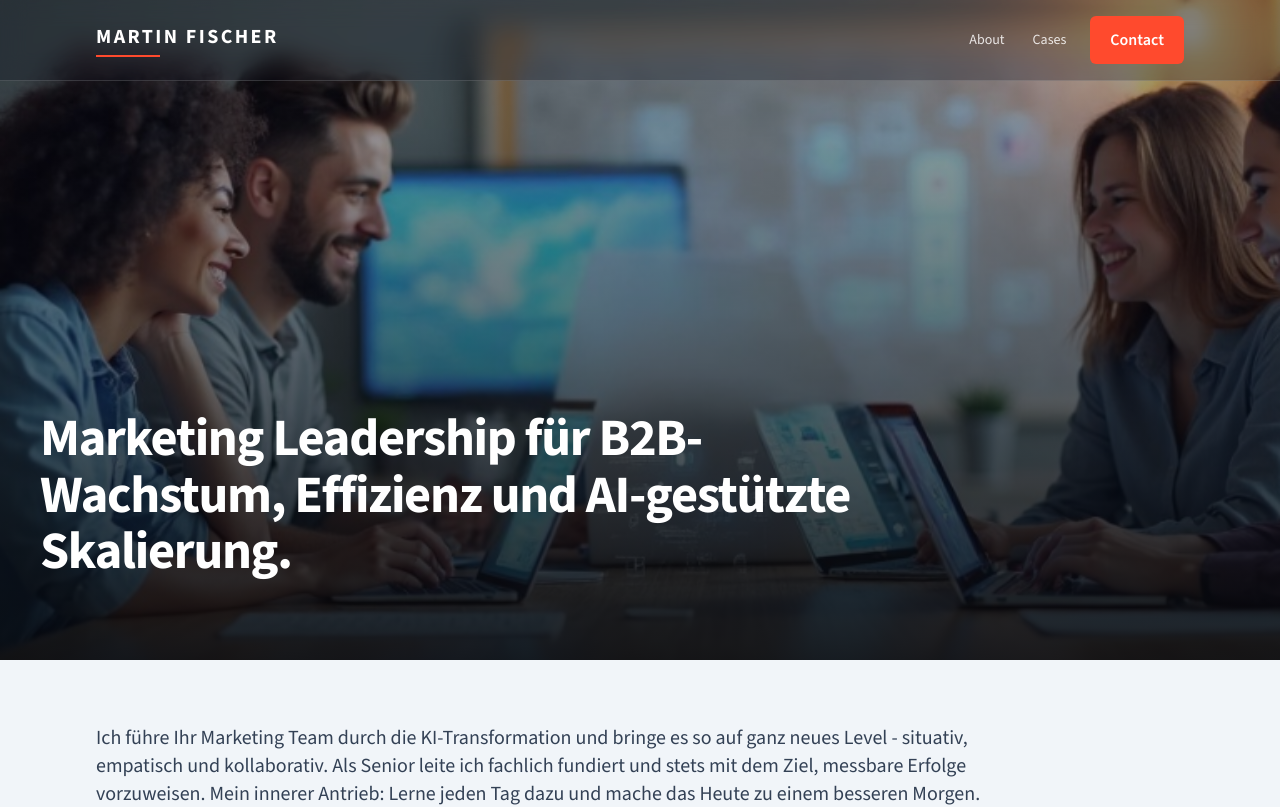
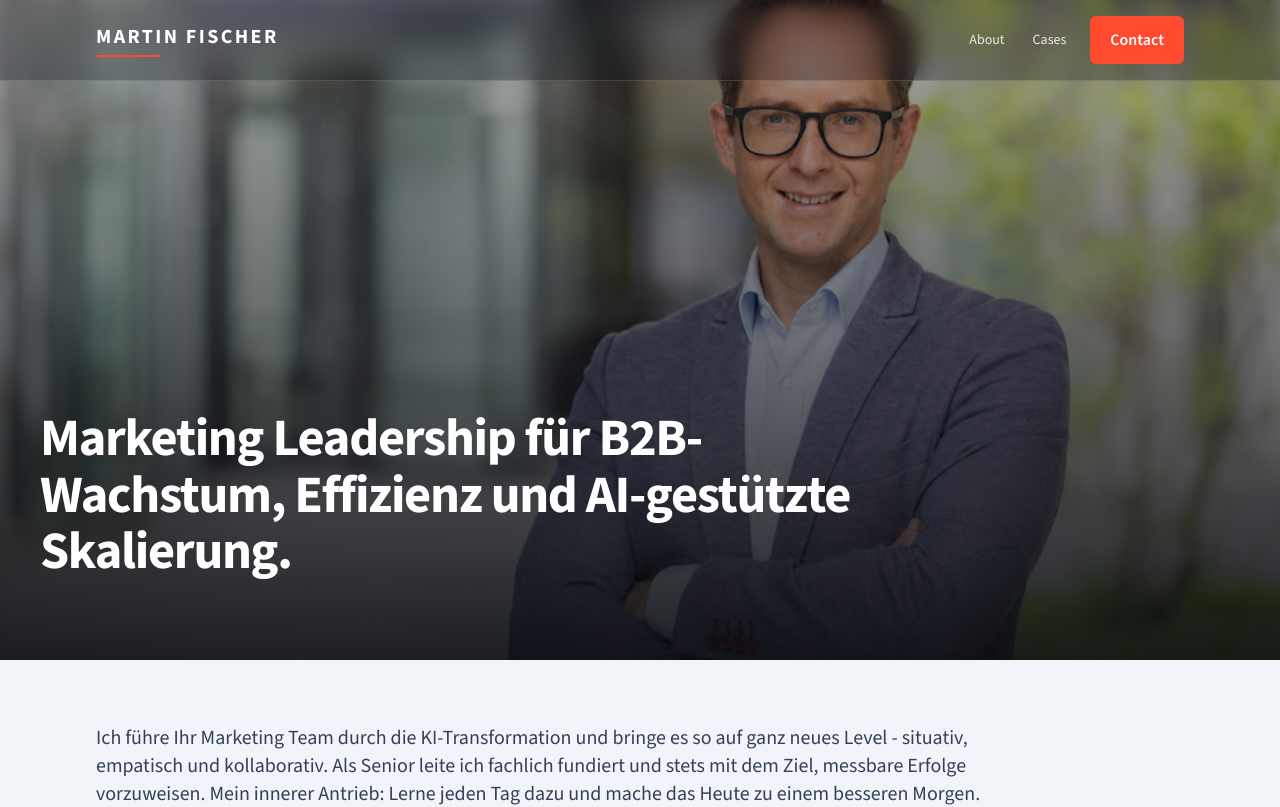
Before and after one commit to martinfischer42/Beyond_cv, a React (Vite) app: page / in a window 1280 px wide. Shown: the top 807 px of the page. Built offline with nearby package versions, Linux system fonts and the light colour scheme.

Commit message:
Update HomePage.tsx

```diff
--- a/src/pages/HomePage.tsx
+++ b/src/pages/HomePage.tsx
@@ -23,7 +23,7 @@ export default function HomePage() {
     <section className="space-y-8 pb-8 md:space-y-12 md:pb-12">
       <section className="relative isolate min-h-[560px] overflow-hidden bg-[#07090D] md:min-h-[660px]">
         <img
-          src="/images/hero.png"
+          src="/images/Portrait_Hero_MF.png"
           alt=""
           aria-hidden="true"
           className="absolute inset-0 h-full w-full object-cover"
```
